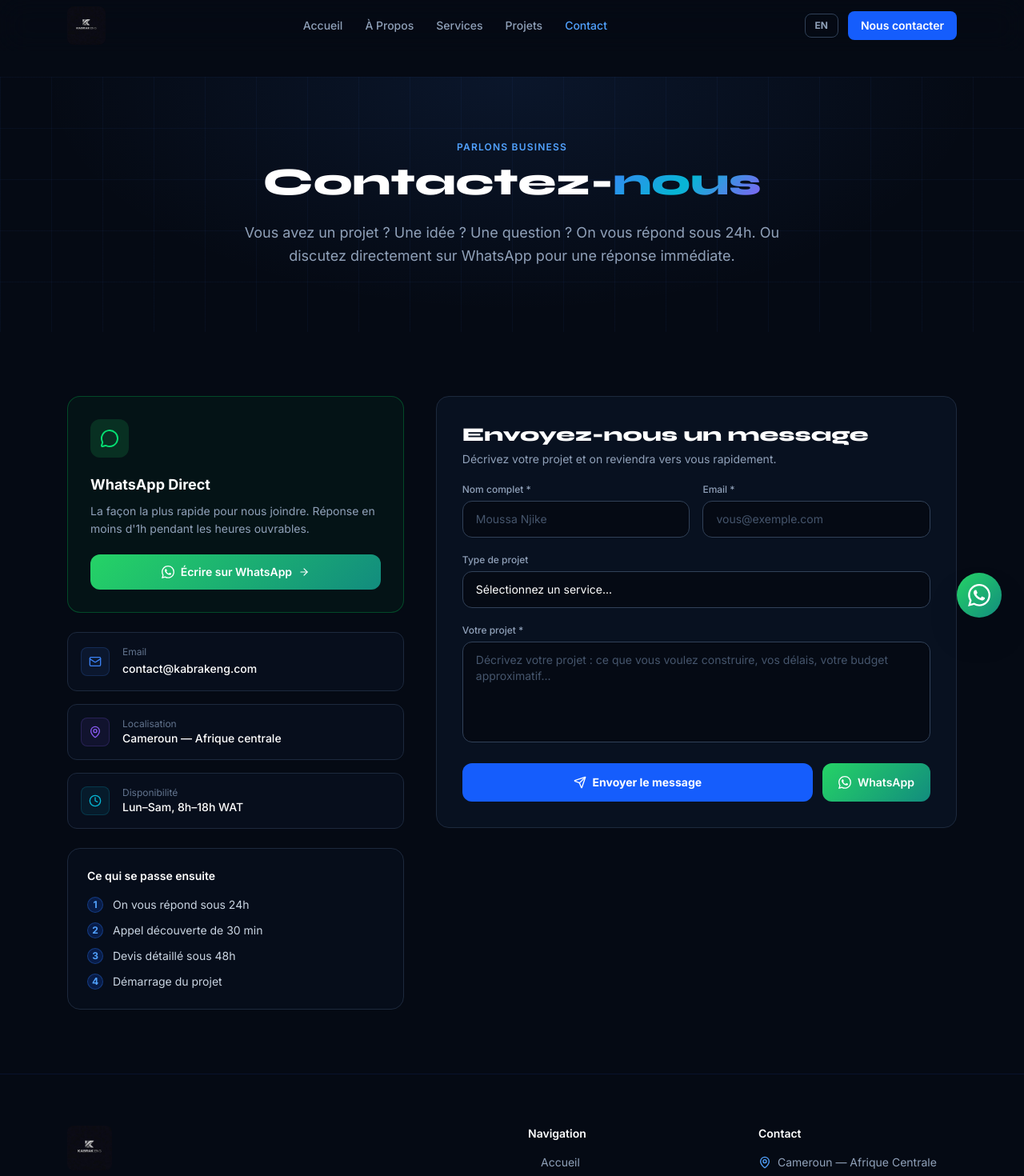
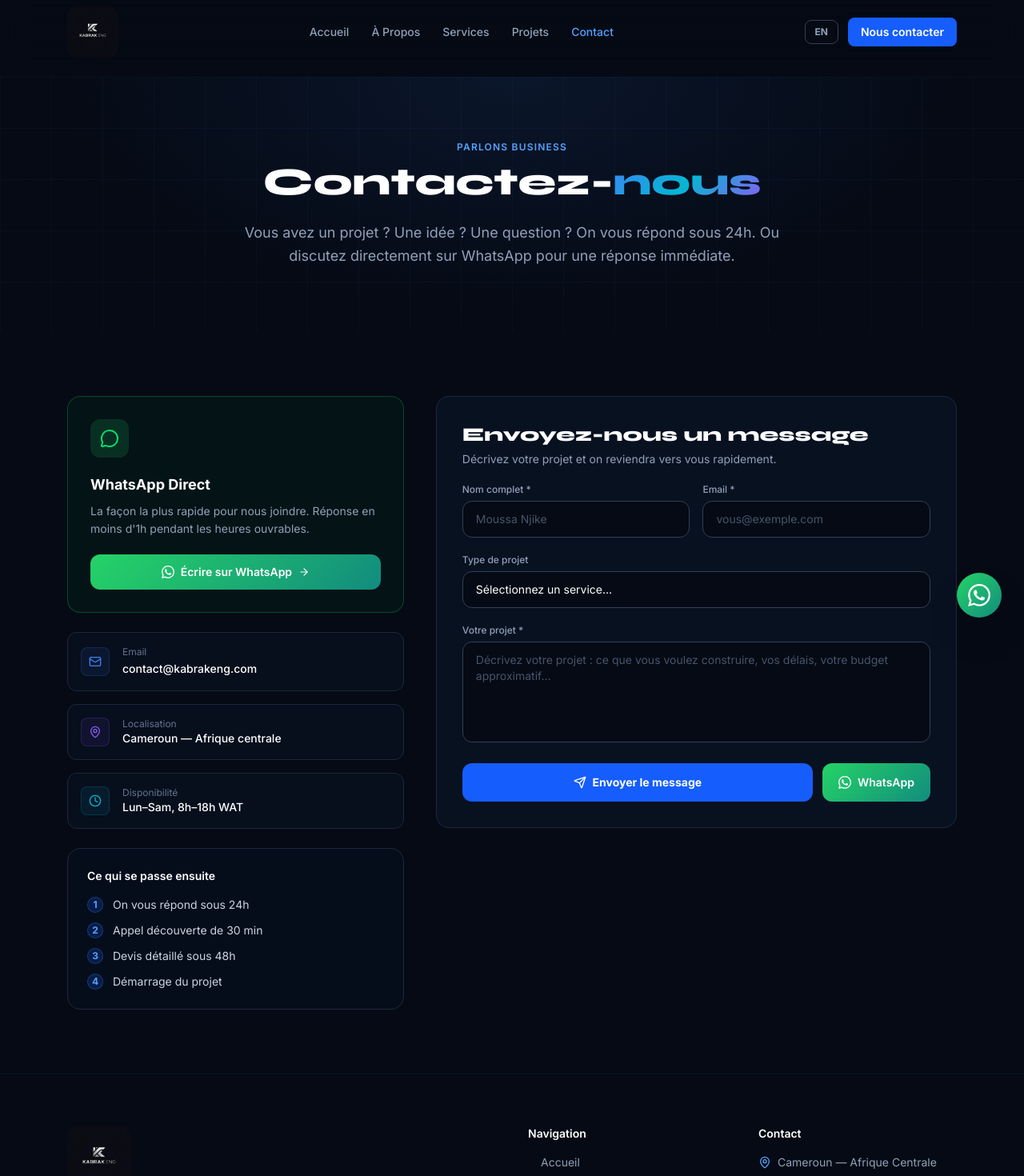
Before and after one commit to Rikiatou/kabrak-eng, a React (Vite) app: page /contact in a window 1280 px wide. Shown: the top 1470 px of the page at 80% size. Built offline with nearby package versions, Linux system fonts and the light colour scheme.

Commit message:
fix: bigger logo navbar h-16/h-20, footer h-20

```diff
--- a/src/components/Footer.jsx
+++ b/src/components/Footer.jsx
@@ -38,7 +38,7 @@ export default function Footer() {
           {/* Brand */}
           <div className="lg:col-span-2">
             <div className="mb-4">
-              <img src="/logo-kabrakeng.jpeg" alt="KABRAK Eng" className="h-14 w-auto object-contain rounded-lg" />
+              <img src="/logo-kabrakeng.jpeg" alt="KABRAK Eng" className="h-20 w-auto object-contain rounded-xl" />
             </div>
             <p className="text-slate-400 text-sm leading-relaxed max-w-xs mb-5">
               {t.footer.tagline}
--- a/src/components/Navbar.jsx
+++ b/src/components/Navbar.jsx
@@ -28,10 +28,10 @@ export default function Navbar() {
   return (
     <nav className={`fixed top-0 left-0 right-0 z-50 transition-all duration-300 navbar-blur
       ${scrolled ? 'bg-[#050a14]/90 border-b border-blue-900/30 shadow-lg shadow-black/30' : 'bg-transparent'}`}>
-      <div className="max-w-6xl mx-auto px-5 flex items-center justify-between h-16">
+      <div className="max-w-6xl mx-auto px-5 flex items-center justify-between h-20">
         {/* Logo */}
         <Link to="/" className="flex items-center gap-2 group">
-          <img src="/logo-kabrakeng.jpeg" alt="KABRAK Eng" className="h-12 w-auto group-hover:scale-105 transition-transform object-contain rounded-lg" />
+          <img src="/logo-kabrakeng.jpeg" alt="KABRAK Eng" className="h-16 w-auto group-hover:scale-105 transition-transform object-contain rounded-xl" />
         </Link>
 
         {/* Desktop links */}
```
